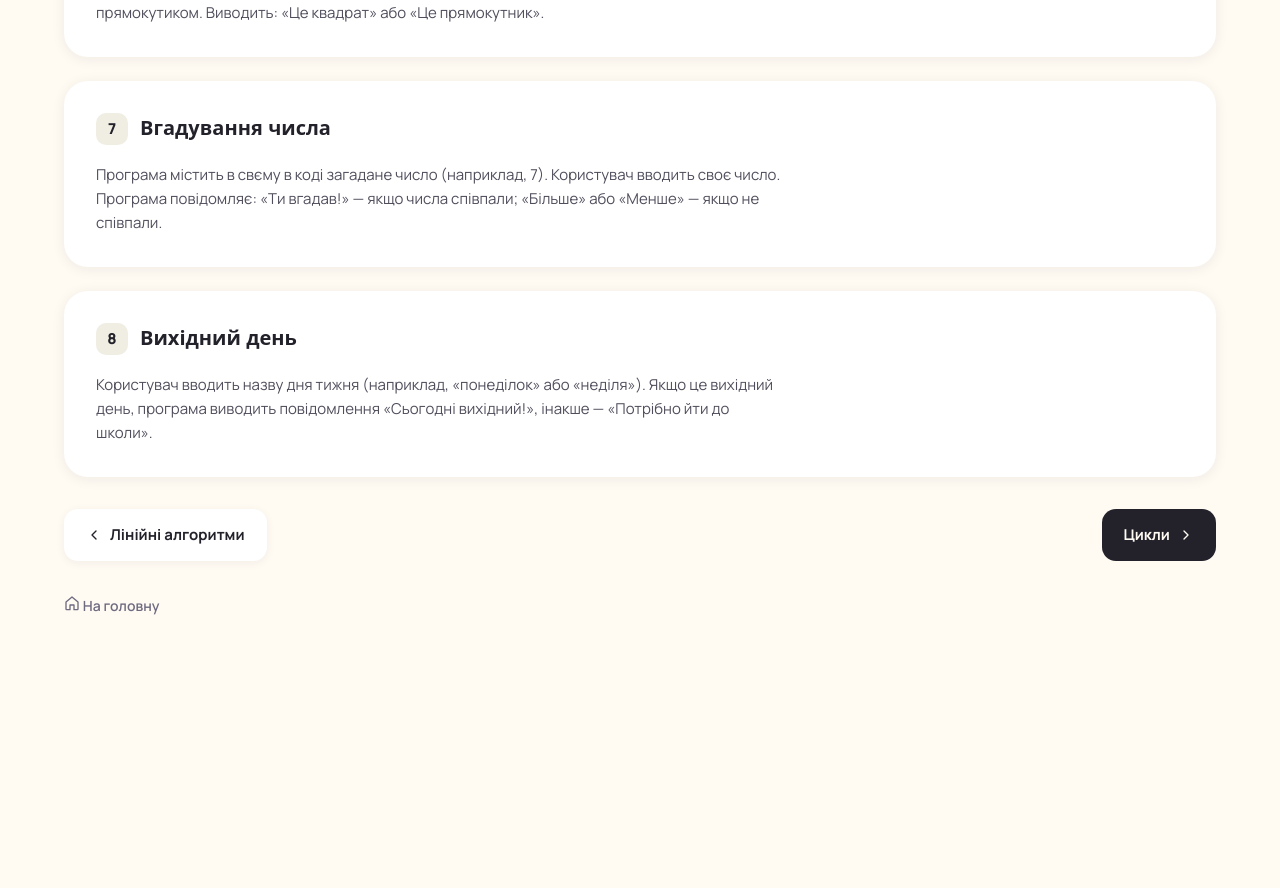
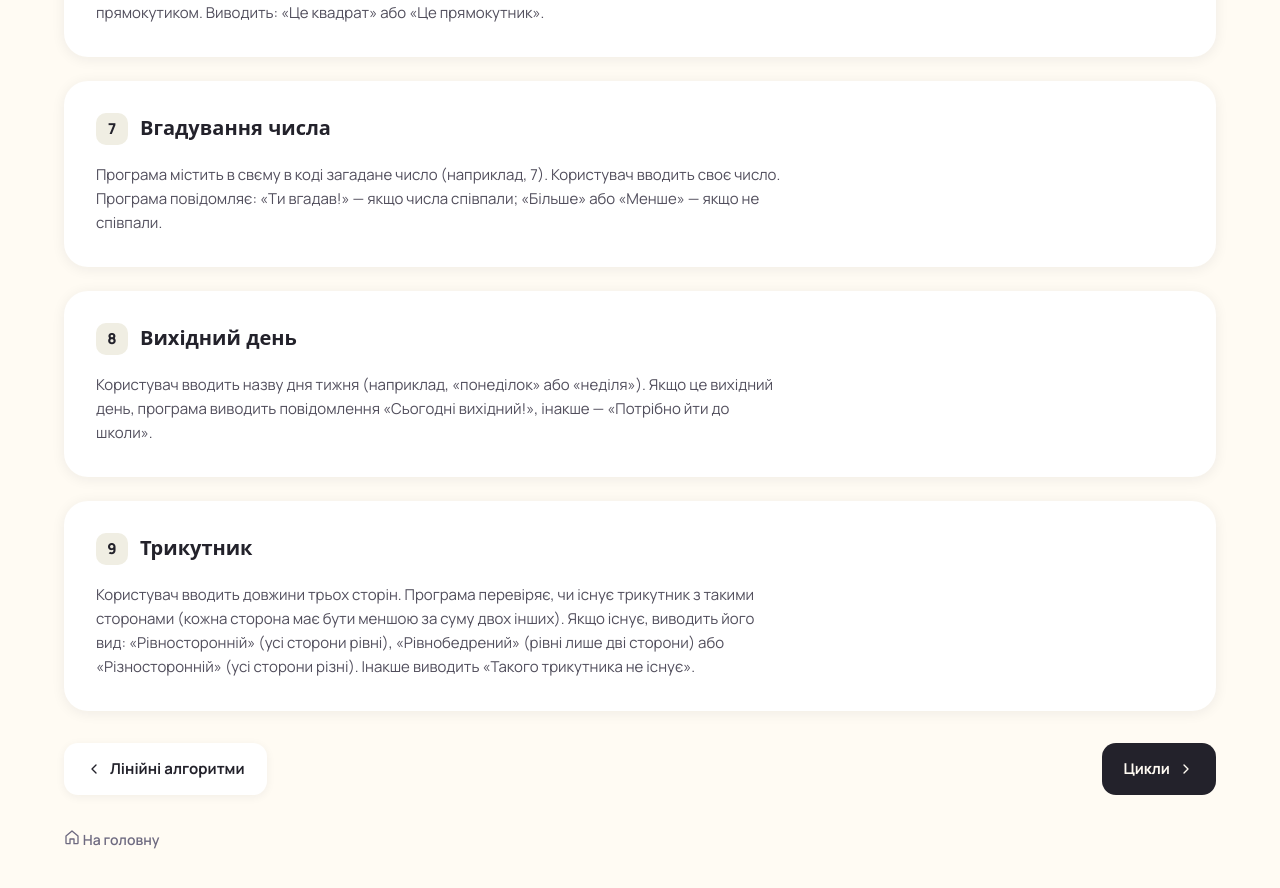
Before and after one commit to dpovod/python-tkinter-examples, a Jekyll site: the page built from docs/if-else.html, in a window 1280 px wide and 900 px high, scrolled down 1417 px. Shown: the top 888 px of the window. Built offline with Jekyll 4.4.1, drawn with Linux system fonts in a browser that asks for light colours; before the commit the page ends 2083 px from its top, so only the background shows below that.

Commit message:
Add triangle task to if-else page
Co-Authored-By: Claude Sonnet 5.5 <noreply@anthropic.com>

```diff
--- a/docs/if-else.html
+++ b/docs/if-else.html
@@ -67,3 +67,11 @@ description: "Задачі на алгоритмічну структуру ро
   </div>
   <p>Користувач вводить назву дня тижня (наприклад, «понеділок» або «неділя»). Якщо це вихідний день, програма виводить повідомлення «Сьогодні вихідний!», інакше — «Потрібно йти до школи».</p>
 </div>
+
+<div class="card card--task">
+  <div class="card__header">
+    <span class="card__number">9</span>
+    <h3>Трикутник</h3>
+  </div>
+  <p>Користувач вводить довжини трьох сторін. Програма перевіряє, чи існує трикутник з такими сторонами (кожна сторона має бути меншою за суму двох інших). Якщо існує, виводить його вид: «Рівносторонній» (усі сторони рівні), «Рівнобедрений» (рівні лише дві сторони) або «Різносторонній» (усі сторони різні). Інакше виводить «Такого трикутника не існує».</p>
+</div>
```
